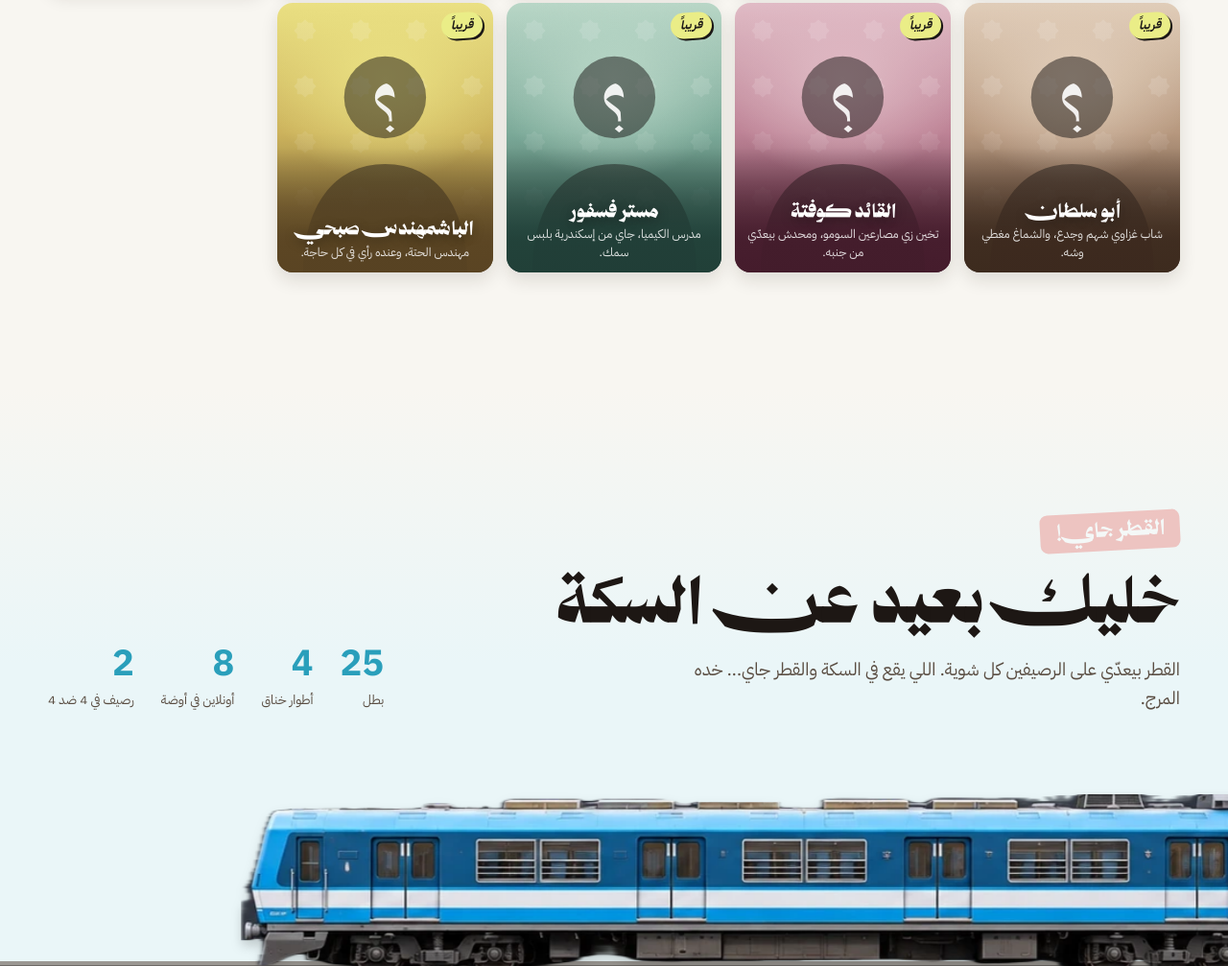
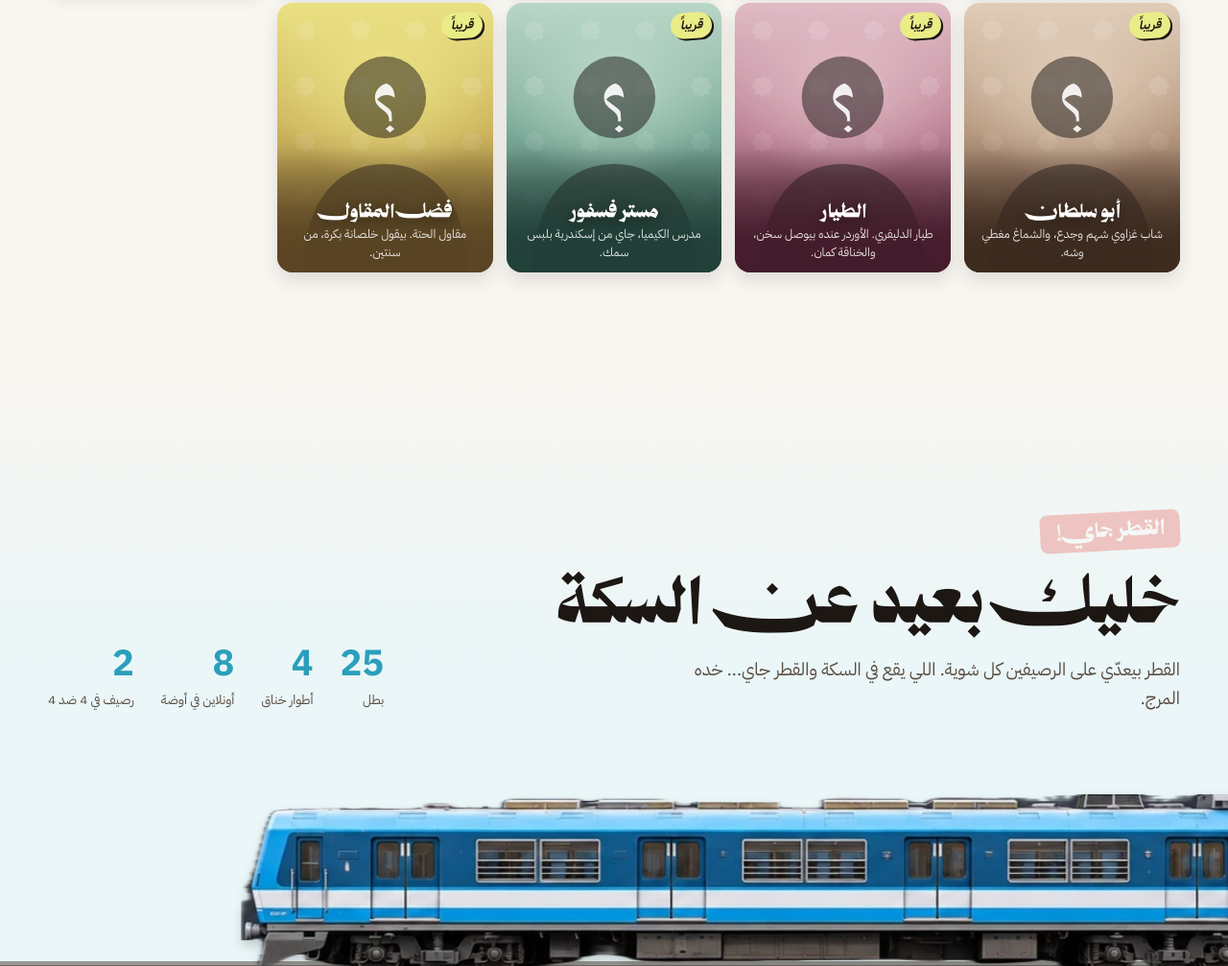
Before and after one commit to abdelrahmanelsayed252-blip/otman-helwan-site, a plain HTML site: page index.html in a window 1280 px wide. Shown: the part 7190-8197 px from the top of the page at 96% size. Drawn offline with Linux system fonts and the light colour scheme.

Commit message:
جايين في السكة: الطيار وفضل المقاول

```diff
--- a/index.html
+++ b/index.html
@@ -879,9 +879,9 @@ const SOON = [
   ['سوبر ملوخية', 'بتعمل استعراض بالملوخية قدام الزباين.', 'grn'],
   ['محمد بيه القحطاني', 'جاي من الإمارات على رصيف حلوان.', 'yel'],
   ['أبو سلطان', 'شاب غزاوي شهم وجدع، والشماغ مغطي وشه.', 'sand'],
-  ['القائد كوفتة', 'تخين زي مصارعين السومو، ومحدش بيعدّي من جنبه.', 'pink'],
+  ['الطيار', 'طيار الدليفري. الأوردر عنده بيوصل سخن، والخناقة كمان.', 'pink'],
   ['مستر فسفور', 'مدرس الكيميا، جاي من إسكندرية بلبس سمك.', 'grn'],
-  ['الباشمهندس صبحي', 'مهندس الحتة، وعنده رأي في كل حاجة.', 'yel'],
+  ['فضل المقاول', 'مقاول الحتة. بيقول خلصانة بكرة، من سنتين.', 'yel'],
 ];
 const sil = `<svg class="sil" viewBox="0 0 100 115" preserveAspectRatio="xMidYMax meet" fill="currentColor"><circle cx="50" cy="34" r="19"/><path d="M12 115c0-30 14-50 38-50s38 20 38 50z"/></svg>`;
 document.getElementById('soons').innerHTML = SOON.map(([n, t, c]) =>
```
